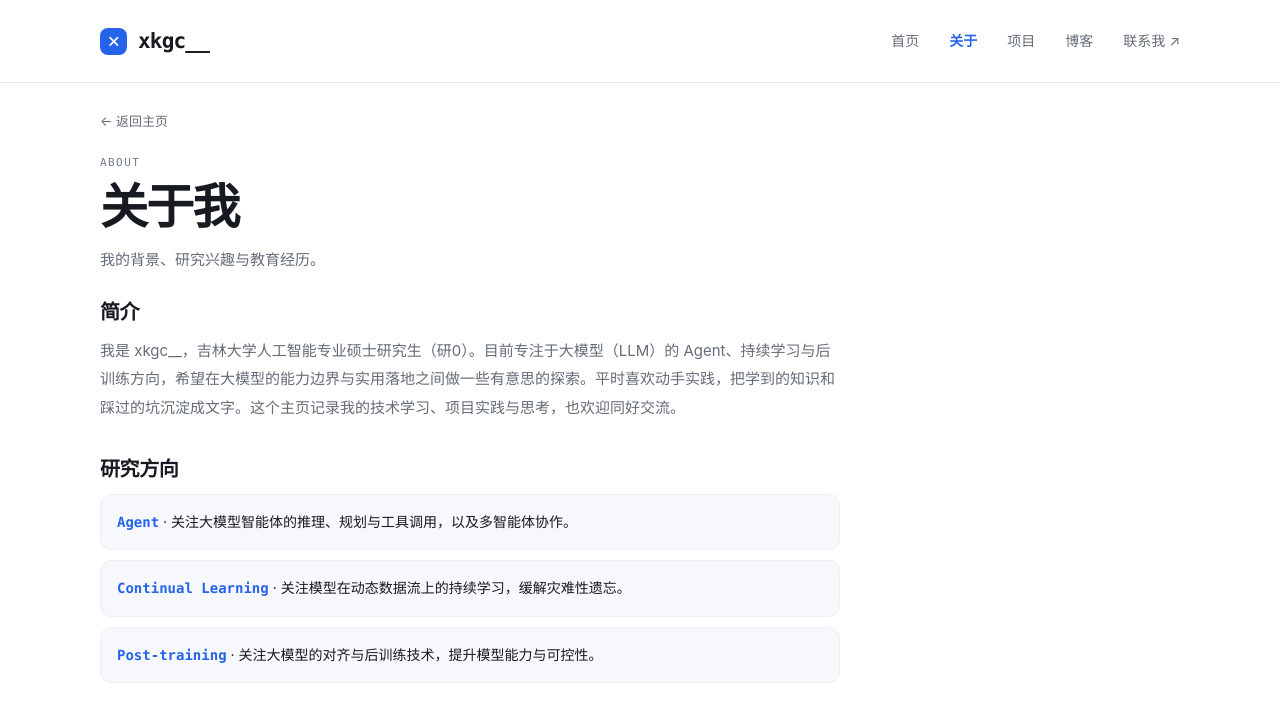
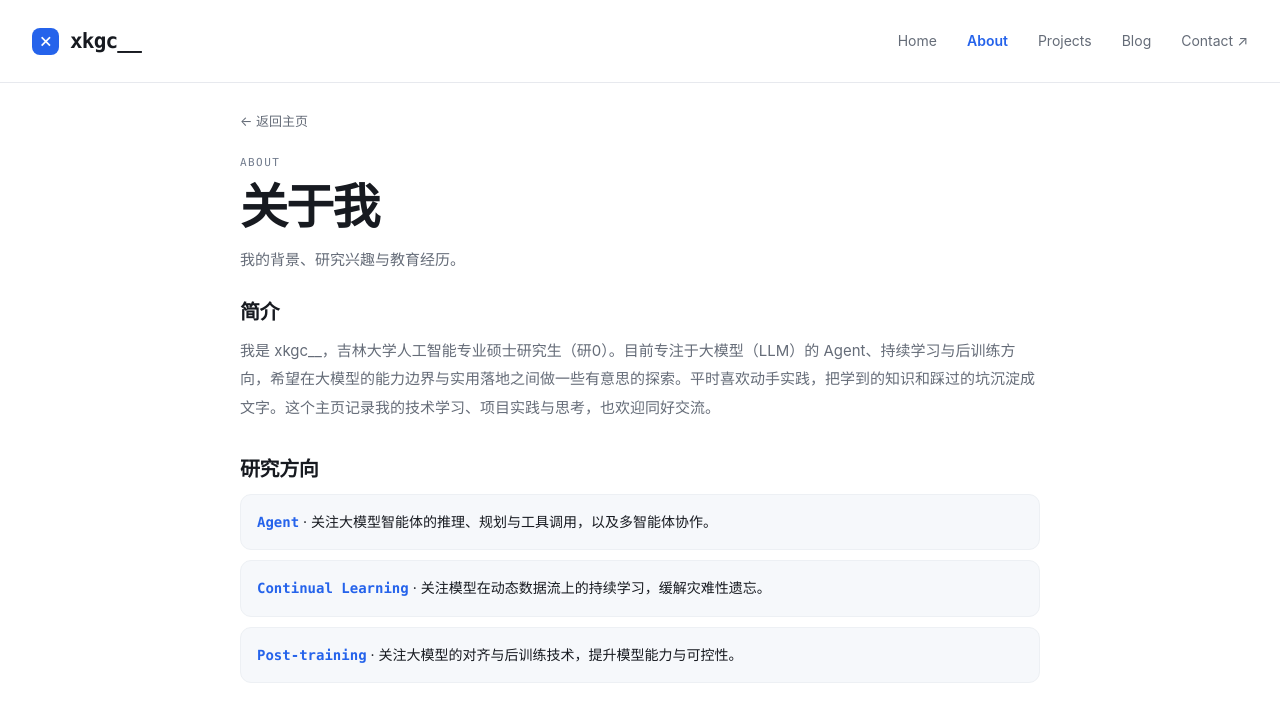
Before and after one commit to TomorrowlandD/tomorrowlandd.github.io, a plain HTML site: page site/about.html in a window 1280 px wide. Shown: the top 712 px of the page. Drawn offline with Linux system fonts and the light colour scheme.

Commit message:
style: 优化博客与关于页布局并统一英文导航
- 博客容器加宽至 1280px，分类栏调整为 170px，栏间距设为 28px
- 关于页采用 800px 单栏居中布局，导航与页脚保留 1280px 外层宽度
- 首页、关于页、博客页及文章模板导航统一使用英文标签
- 标注导航语言并优化极窄屏换行，避免导航重叠或越界

验证：本地构建及差异格式检查通过；博客加宽后的分页回归测试通过；
关于页居中布局与四类页面英文导航均完成桌面、移动端多宽度浏览器检查。
本地 docs 继续由 .gitignore 排除，不包含生成产物或预览截图。

```diff
--- a/site/about.html
+++ b/site/about.html
@@ -16,7 +16,7 @@
       a { color: inherit; text-decoration: none; }
       svg { display: block; flex-shrink: 0; }
       a:focus-visible { outline: 3px solid #8fb2ff; outline-offset: 4px; }
-      .container { width: min(1080px, calc(100% - 64px)); margin-inline: auto; }
+      .container { width: min(1280px, calc(100% - 64px)); margin-inline: auto; }
       .skip-link { position: absolute; left: 20px; top: -80px; z-index: 5; padding: 10px 16px; background: var(--ink); color: #fff; }
       .skip-link:focus { top: 12px; }
       .header { border-bottom: 1px solid var(--line); }
@@ -24,18 +24,18 @@
       .brand { display: inline-flex; align-items: center; gap: 11px; font: 700 21px ui-monospace, Consolas, monospace; letter-spacing: -.8px; }
       .brand-mark { width: 27px; height: 27px; display: grid; place-items: center; background: var(--blue); border-radius: 8px; color: #fff; font-size: 21px; font-weight: 400; }
       .navigation { display: flex; align-items: center; gap: 30px; font-size: 14px; color: var(--muted); }
-      .navigation a { padding-block: 12px; }
+      .navigation a { white-space: nowrap; padding-block: 12px; }
       .navigation a:hover, .navigation [aria-current="page"] { color: var(--blue); }
       .navigation [aria-current="page"] { font-weight: 600; }
       main { flex: 1; }
-      .about-heading { padding-block: 24px 8px; }
+      .about-heading { max-width: 800px; margin-inline: auto; padding-block: 24px 8px; }
       .back-link { color: var(--muted); font-size: 13px; }
       .back-link:hover { color: var(--blue); }
       .eyebrow { color: #737d8e; font: 11px ui-monospace, Consolas, monospace; letter-spacing: .13em; margin: 22px 0 8px; }
       h1 { margin: 0; font-size: clamp(36px, 4.5vw, 48px); line-height: 1.25; letter-spacing: -.04em; }
       .lead { color: var(--muted); font-size: 15px; margin: 10px 0 0; }
-      .about-layout { max-width: 740px; padding-block: 16px 56px; display: grid; gap: 32px; }
-      .about-block { display: grid; gap: 10px; }
+      .about-layout { max-width: 800px; margin-inline: auto; padding-block: 16px 56px; display: grid; grid-template-columns: minmax(0, 1fr); gap: 32px; }
+      .about-block { display: grid; gap: 10px; min-width: 0; }
       .about-block h2 { margin: 0; font-size: 20px; line-height: 1.5; letter-spacing: -.02em; }
       .about-block p { margin: 0; color: var(--muted); font-size: 15px; line-height: 1.9; }
       .interest-list { list-style: none; margin: 0; padding: 0; display: grid; gap: 10px; }
@@ -70,6 +70,10 @@
         .about-block p { font-size: 14px; }
         .footer-inner { min-height: 70px; font-size: 11px; }
       }
+      @media (max-width: 380px) {
+        .header-inner { flex-wrap: wrap; padding-block: 10px; gap: 0 14px; }
+        .navigation { margin-left: auto; }
+      }
     </style>
   </head>
   <body>
@@ -77,12 +81,12 @@
     <header class="header">
       <div class="container header-inner">
         <a class="brand" href="./index.html" aria-label="xkgc__，返回主页"><span class="brand-mark" aria-hidden="true">×</span>xkgc__</a>
-        <nav class="navigation" aria-label="主导航">
-          <a href="./index.html">首页</a>
-          <a href="./about.html" aria-current="page">关于</a>
-          <a href="./index.html#projects">项目</a>
-          <a href="./blog.html">博客</a>
-          <a class="nav-contact" href="./index.html#contact">联系我 <span aria-hidden="true">↗</span></a>
+        <nav class="navigation" aria-label="主导航" lang="en">
+          <a href="./index.html">Home</a>
+          <a href="./about.html" aria-current="page">About</a>
+          <a href="./index.html#projects">Projects</a>
+          <a href="./blog.html">Blog</a>
+          <a class="nav-contact" href="./index.html#contact">Contact <span aria-hidden="true">↗</span></a>
         </nav>
       </div>
     </header>
```
Also changed, not shown: site/blog.html (+13 -9 lines), site/index.html (+10 -6 lines), templates/article.html (+1 -1 lines).
